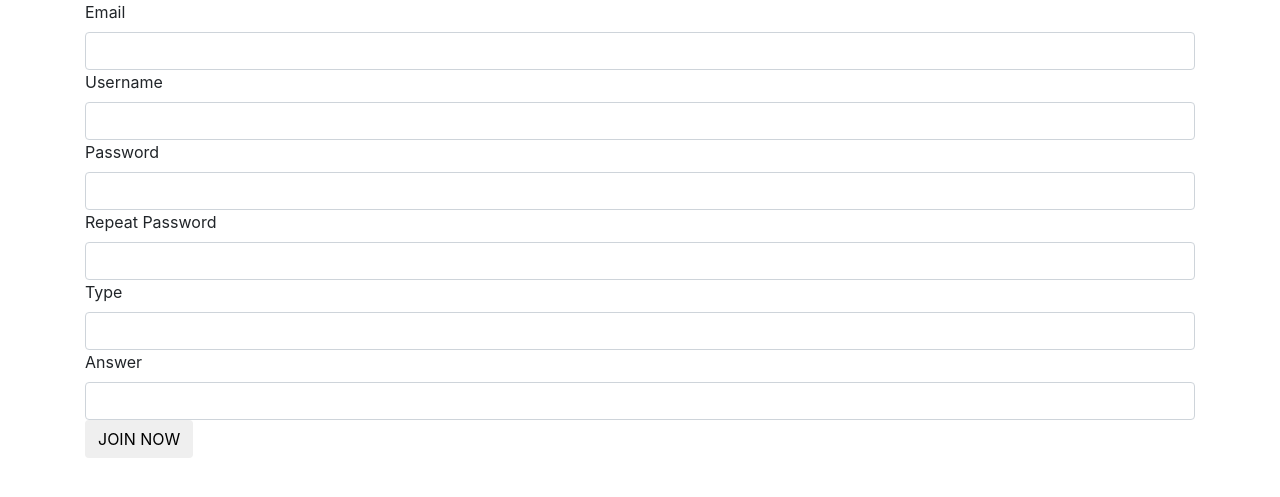
After one commit to SaEED-ABB/insta, a Django app: page /users/create/ in a window 1280 px wide. The commit adds this page. Shown: the top 497 px of the page. Run offline with Django 3.2, Linux system fonts and the light colour scheme; some libraries are stand-ins or nearby versions.

```diff
--- a/insta/settings.py
+++ b/insta/settings.py
@@ -44,7 +44,7 @@ MIDDLEWARE = [
     'django.middleware.security.SecurityMiddleware',
     'django.contrib.sessions.middleware.SessionMiddleware',
     'django.middleware.common.CommonMiddleware',
-    'django.middleware.csrf.CsrfViewMiddleware',
+    # 'django.middleware.csrf.CsrfViewMiddleware',
     'django.contrib.auth.middleware.AuthenticationMiddleware',
     'django.contrib.messages.middleware.MessageMiddleware',
     'django.middleware.clickjacking.XFrameOptionsMiddleware',
--- a/requirements.txt
+++ b/requirements.txt
@@ -1,3 +1,5 @@
 Django==2.1.4
+pkg-resources==0.0.0
 psycopg2==2.7.6.1
+psycopg2-binary==2.7.6.1
 pytz==2018.7
--- /dev/null
+++ b/templates/create_user.html
@@ -0,0 +1,65 @@
+<!DOCTYPE html>
+{% load static %}
+<html lang="en">
+<head>
+    <meta charset="UTF-8">
+    <title>insta | sign up</title>
+    <link rel="stylesheet" href="https://stackpath.bootstrapcdn.com/bootstrap/4.1.3/css/bootstrap.min.css" integrity="sha384-MCw98/SFnGE8fJT3GXwEOngsV7Zt27NXFoaoApmYm81iuXoPkFOJwJ8ERdknLPMO" crossorigin="anonymous">
+{#    <link rel="stylesheet" href="{% static 'css/base.css' %}">#}
+</head>
+<body>
+    <div class="container form-group signUpContainer">
+        <label class="signUpLabel">Email</label>
+        <input type="email" id="emailSignUp" class="form-control">
+
+        <label class="signUpLabel">Username</label>
+        <input type="text" id="usernameSignUp" class="form-control">
+
+        <label class="signUpLabel">Password</label>
+        <input type="password" id="passwordSignUp" class="form-control" name="password1">
+
+        <label class="signUpLabel">Repeat Password</label>
+        <input type="password" id="confirm" class="form-control" name="password2">
+
+        <label class="signUpLabel">Type</label>
+        <input type="text" id="typeSignUp" class="form-control">
+
+        <label class="signUpLabel">Answer</label>
+        <input type="text" id="answerSignUp" class="form-control">
+
+
+        <button type="submit" id="signUp_BTN" class="btn  signUpButton">JOIN NOW</button>
+    </div>
+
+    <script>
+        window.onload = function () {
+            var signUp_BTN = document.getElementById("signUp_BTN");
+            signUp_BTN.onclick = function () {
+                var XML = new XMLHttpRequest();
+                XML.onreadystatechange = function () {
+                    if(this.readyState == 4 && this.status == 200 ){
+                        var result = JSON.parse(this.responseText);
+                        alert(result);
+                    }
+                };
+                XML.open("POST","/users/create/",true);
+                XML.setRequestHeader("Content-type", "application/x-www-form-urlencoded");
+                var email = document.getElementById("emailSignUp").value;
+                var username = document.getElementById("usernameSignUp").value;
+                var password = document.getElementById("passwordSignUp").value;
+                var repeatPass = document.getElementById("confirm").value;
+                var type = document.getElementById("typeSignUp").value;
+                var answer = document.getElementById("answerSignUp").value;
+
+                if(password === repeatPass) {
+                    var text = "email=" + email + "&username=" + username + "&password1=" + password + "&password2=" + repeatPass + "&type=" + type + "&answer=" + answer;
+                    XML.send(text);
+                }else {
+                    alert("confirm password does not match");
+                }
+            };
+        };
+    </script>
+
+</body>
+</html>
--- a/templates/user_list.html
+++ b/templates/user_list.html
@@ -2,11 +2,11 @@
 <html lang="en">
 <head>
     <meta charset="UTF-8">
-    <title>Insta | users</title>
+    <title>insta | users</title>
 </head>
 <body>
     {% for user in users %}
-        {{ user }}
+        <p>{{ user }}</p>
     {% endfor %}
 </body>
 </html>
--- a/web/urls.py
+++ b/web/urls.py
@@ -4,4 +4,5 @@ from . import views
 urlpatterns = [
     path('', views.index, name='index'),
     path('users/', views.user_list, name='user_list'),
+    path('users/create/', views.create_user, name='create_user'),
 ]
--- a/web/views.py
+++ b/web/views.py
@@ -1,5 +1,6 @@
 from django.shortcuts import render
-from insta.database import get_database_connection
+from insta.db import database
+from django.http import JsonResponse
 
 
 def index(request):
@@ -7,11 +8,21 @@ def index(request):
 
 
 def user_list(request):
-    conn = get_database_connection()
-    conn.autocommit = True
-    cursor = conn.cursor()
+    users = database.get_users_query()
+    return render(request, 'user_list.html', {'users': users})
 
-    cursor.execute("""SELECT * FROM user;""")
-    rows = cursor.fetchall()
-    print(rows)
-    return render(request, 'user_list.html', {'users': rows})
+
+def create_user(request):
+    if request.method == 'POST':
+        import random
+        id = str(random.randint(0, 1000))
+        email = request.POST['email']
+        username = request.POST['username']
+        password = request.POST['password1']
+        type = request.POST['type']
+        answer = request.POST['answer']
+
+        database.create_user_query(id=id, email=email, username=username, password=password, type=type, answer=answer)
+        return JsonResponse({})
+    else:
+        return render(request, 'create_user.html', {})
```
Also changed, not shown: insta/database.py (deleted, +0 -12 lines), insta/db/database.py (added, +31 -0 lines), insta/db/__init__.py (added), insta/db/postgresql.db (added).
